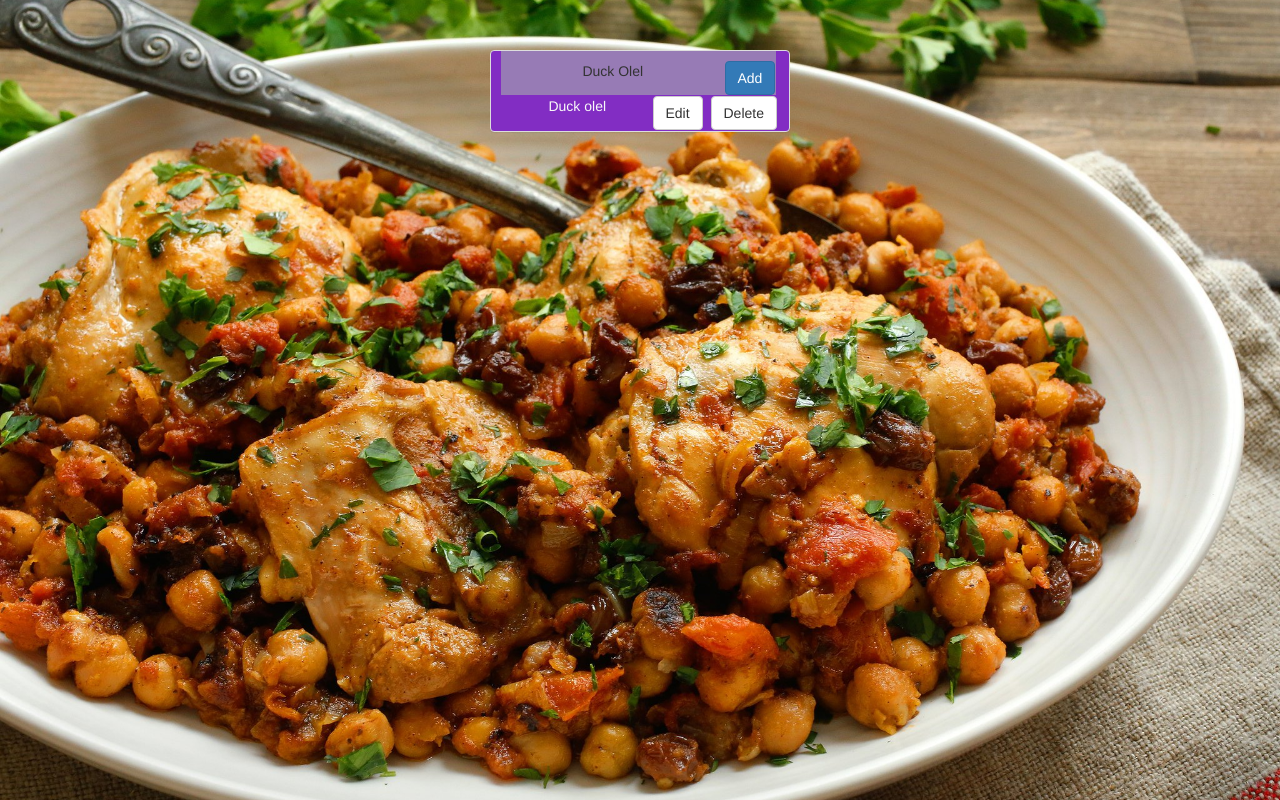
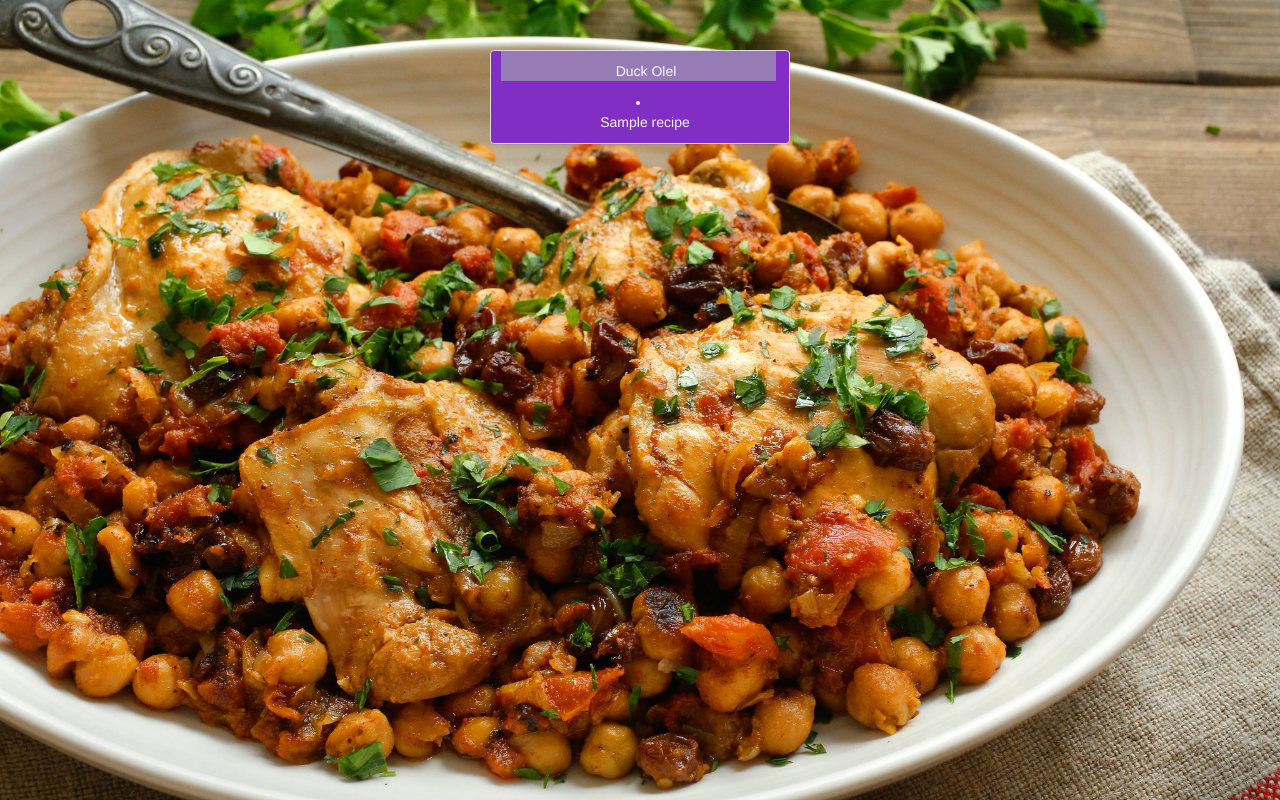
Before and after one commit to matthewacha/Yummy-Recipes, a Flask app: template app/templates/recipe_dashboard.html in a window 1280 px wide. Shown: the part 52-852 px from the top of the page. Run offline with Flask 2, Linux system fonts and the light colour scheme; tables that the repository leaves empty hold one stand-in row (values such as "Sample post"); the template is opened without the code that fills it: values that come from a table or form of the project are taken from there, most other values are stand-ins (such as "Sample title", 1, 10 or a date in 2020); some libraries are stand-ins or nearby versions.

Commit message:
Edit template features

```diff
--- a/app/__init__.py
+++ b/app/__init__.py
@@ -22,7 +22,7 @@ login_manager.view='user.login'
 from app import models
 
 from .user import user as user_blueprint
-#from .recipe import recipe as recipe_blueprint
+from .recipe import recipe as recipe_blueprint
 
 app.register_blueprint(user_blueprint)
-#app.register_blueprint(recipe_blueprint)
+app.register_blueprint(recipe_blueprint)
--- a/app/models.py
+++ b/app/models.py
@@ -46,7 +46,7 @@ class Category(yummy.Model):
     id = yummy.Column(yummy.Integer, primary_key=True)
     name = yummy.Column(yummy.String(60), nullable=False)
     description = yummy.Column(yummy.String(200), nullable=False)
-    recipe_id=yummy.Column(yummy.Integer, ForeignKey('recipies.id'))
+    recipe_id=yummy.Column(yummy.Integer, ForeignKey('recipes.id'))
     user = yummy.relationship('User', backref='categories',
                                  lazy='dynamic')
     def __init__(self, name, description):
@@ -56,7 +56,7 @@ class Category(yummy.Model):
         return '{} {}'.format(self.name, self.description)
 
 class Recipe(yummy.Model):
-    __tablename__ = 'recipies'
+    __tablename__ = 'recipes'
     id = yummy.Column(yummy.Integer, primary_key=True)
     name = yummy.Column(yummy.String(100), nullable=False)
     description = yummy.Column(yummy.String(500), nullable=False)
--- a/app/static/styles.css
+++ b/app/static/styles.css
@@ -113,11 +113,13 @@ label{
 #rows{
 	padding-bottom:0px;
 }
+
 .intro-divider {
 
     border-top: 1px solid #f8f8f8;
     border-bottom: 1px solid rgba(0,0,0,0.2);
 }
+
 p{
 	color:#f8f8f8;
 }
@@ -172,6 +174,7 @@ padding:100px;
   height: 100%;
   margin: 0 auto -4em;
 }
+
 #recipe-panel{
 	padding-left:0px;
 }
@@ -181,12 +184,7 @@ padding:100px;
 	margin:0px auto;
 	margin-top:0px;
 }
-.table{
-	background-color: cadetblue
-}
-td{
-	color:black;
-}
+
 .row{
 	width:258px;
 	margin-left:0px;
--- a/app/templates/recipe_dashboard.html
+++ b/app/templates/recipe_dashboard.html
@@ -1,24 +1,19 @@
 {%extends "base.html"%}
-{%block top%}<li><a href="#"><span></span> Logout</a></li>{%endblock%}
+{%block top%}<li><a href="/logout"><span></span> Logout</a></li>{%endblock%}
 {%block body%}
  <div name="recipe-panel" class="panel panel-default">
       <div class="panel-heading">
-	      <div class="row">
-		      <div class="col-md-9">Duck Olel
-			  </div>
-			  <div class="col-md-3"><button type="button" class="btn btn-primary">Add</button>
-			  </div>
-		  </div>
+
+		      <p>Duck Olel
+			  </p>
+
 	  </div>
+      {%for recipe in recipes%}
       <div class="panel-body">
-	      <div class ="row">
-		      <div class="col-md-7">Duck olel
-		      </div>
-			  <div class="col-md-2"><button type="button" class="btn btn-default">Edit</button></div>
-			  <div class="col-md-3"><button type="button" class="btn btn-default">Delete</button></div>
-	      </div>
+		      <li><a href="/recipe/edit"><p>{{recipe}}
+		      </p></a></li>
       </div>
-
+      {%endfor%}
  </div>
 
 {%endblock%}
--- a/app/templates/register.html
+++ b/app/templates/register.html
@@ -3,7 +3,7 @@
 {%block body%}
 <div id="register-form" class="panel panel-default"><p><h1>Register Here!</h1>
  <form id="form-style" action="/signup" method="POST">
-    {{form.csrf_token}}
+     <input type="hidden" name="csrf_token" value="{{ csrf_token }}" />
     <div class="form-group">
      <label for="first_name">First name:</label>
      <input type="text" class="form-control" name="form.first_name" required>
```
Also changed, not shown: app/templates/add_recipe.html (+20 -1 lines), 2 other files.
